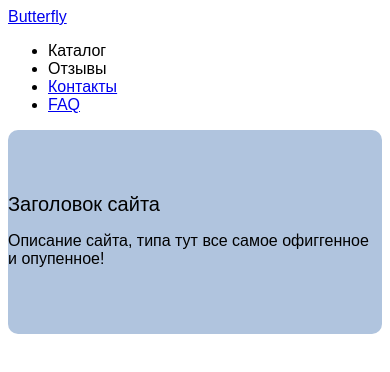
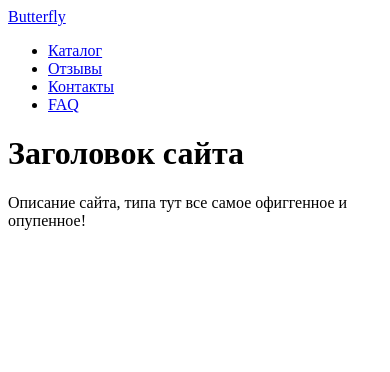
Before and after one commit to Olgafomitcheva/butterfly-shop-fomitcheva2.0, a website: page www/index.html in a window 390 px wide. Drawn offline with Linux system fonts and the light colour scheme.

Commit message:
почистила файлы css и scss

```diff
--- a/src/styles/blocks/_promo.scss
+++ b/src/styles/blocks/_promo.scss
@@ -1,28 +1,28 @@
-.promo {
-  padding: 50px 0;
-  background-color: lightsteelblue;
-  border-radius: 10px;
-}
+// .promo {
+//   padding: 50px 0;
+//   background-color: lightsteelblue;
+//   border-radius: 10px;
+// }
 
-.promo-inner {
-  margin: 0 auto;
-  width: 1024px;
+// .promo-inner {
+//   margin: 0 auto;
+//   width: 1024px;
 
-  @media (max-width: 1279px) {
-    width: auto;
-    max-width: 1024px;
-  }
-}
+//   @media (max-width: 1279px) {
+//     width: auto;
+//     max-width: 1024px;
+//   }
+// }
 
-.promo-ttl {
-  font-size: $h1-fz-desktop;
-  font-weight: $h1-fw;
+// .promo-ttl {
+//   font-size: $h1-fz-desktop;
+//   font-weight: $h1-fw;
 
-  @media (max-width: 1279px) {
-    font-size: $h1-fz-tablet;
-  }
+//   @media (max-width: 1279px) {
+//     font-size: $h1-fz-tablet;
+//   }
 
-  @media (max-width: 669px) {
-    font-size: $h1-fz-mobile;
-  }
-}
+//   @media (max-width: 669px) {
+//     font-size: $h1-fz-mobile;
+//   }
+// }
--- a/src/styles/common/_common.scss
+++ b/src/styles/common/_common.scss
@@ -1,3 +1,3 @@
-body {
-  font-family: $font;
-}
+// body {
+//   font-family: $font;
+// }
--- a/src/styles/common/_variables.scss
+++ b/src/styles/common/_variables.scss
@@ -1,10 +1,10 @@
 // Fonts
-$font: Arial, "Helvetica Neue", Helvetica, sans-serif;
+// $font: Arial, "Helvetica Neue", Helvetica, sans-serif;
 
-$h1-fz-mobile: 20px;
-$h1-fz-tablet: 32px;
-$h1-fz-desktop: 48px;
-$h1-fw: 400;
+// $h1-fz-mobile: 20px;
+// $h1-fz-tablet: 32px;
+// $h1-fz-desktop: 48px;
+// $h1-fw: 400;
 
 // colors
 
--- a/src/styles/style.scss
+++ b/src/styles/style.scss
@@ -1,7 +1,7 @@
 // common files
-@import "common/_variables";
-@import "common/_fonts";
-@import "common/_common";
+// @import "common/_variables";
+// @import "common/_fonts";
+// @import "common/_common";
 
-// blocks
-@import "blocks/_promo";
+// // blocks
+// @import "blocks/_promo";
--- a/www/index.html
+++ b/www/index.html
@@ -3,7 +3,7 @@
 <head>
     <meta charset="UTF-8">
     <meta name="viewport" content="width=device-width, initial-scale=1.0">
-    <title>Мой первый проект</title>
+    <title>Butterfly shop</title>
     <link rel="stylesheet" href="style/style.css">
 </head>
 <body>
@@ -13,8 +13,8 @@
                 <a href="index.html" class="header-logo">Butterfly</a>
                 <nav class="main-menu">
                     <ul>
-                        <li><a href="#"></a>Каталог</li>
-                        <li><a href="#"></a>Отзывы</li>
+                        <li><a href="#">Каталог</a></li>
+                        <li><a href="#">Отзывы</a></li>
                         <li><a href="#">Контакты</a></li>
                         <li><a href="#">FAQ</a></li>
                     </ul>
```
Also changed, not shown: src/styles/style.css (deleted), www/style/style.css.
